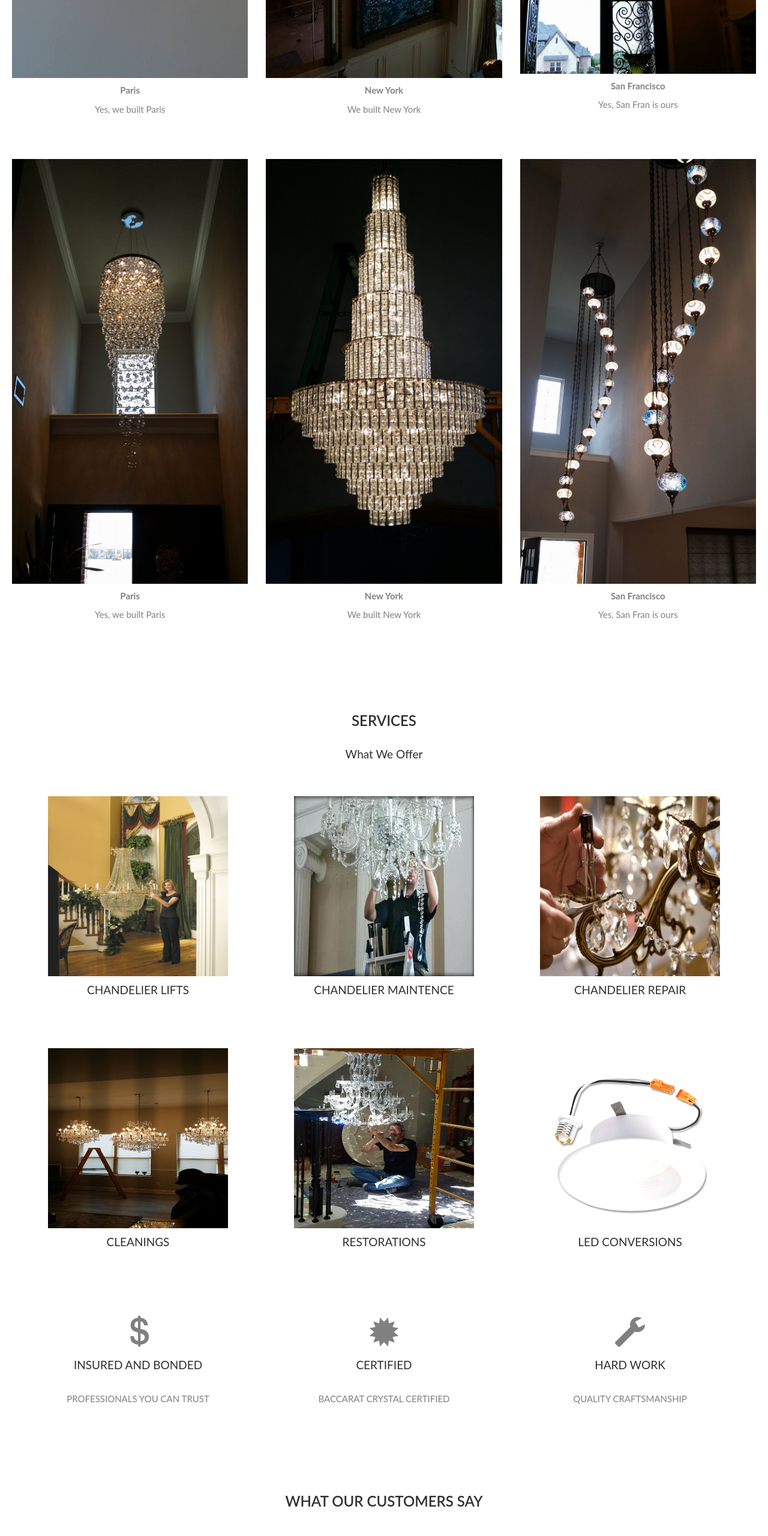
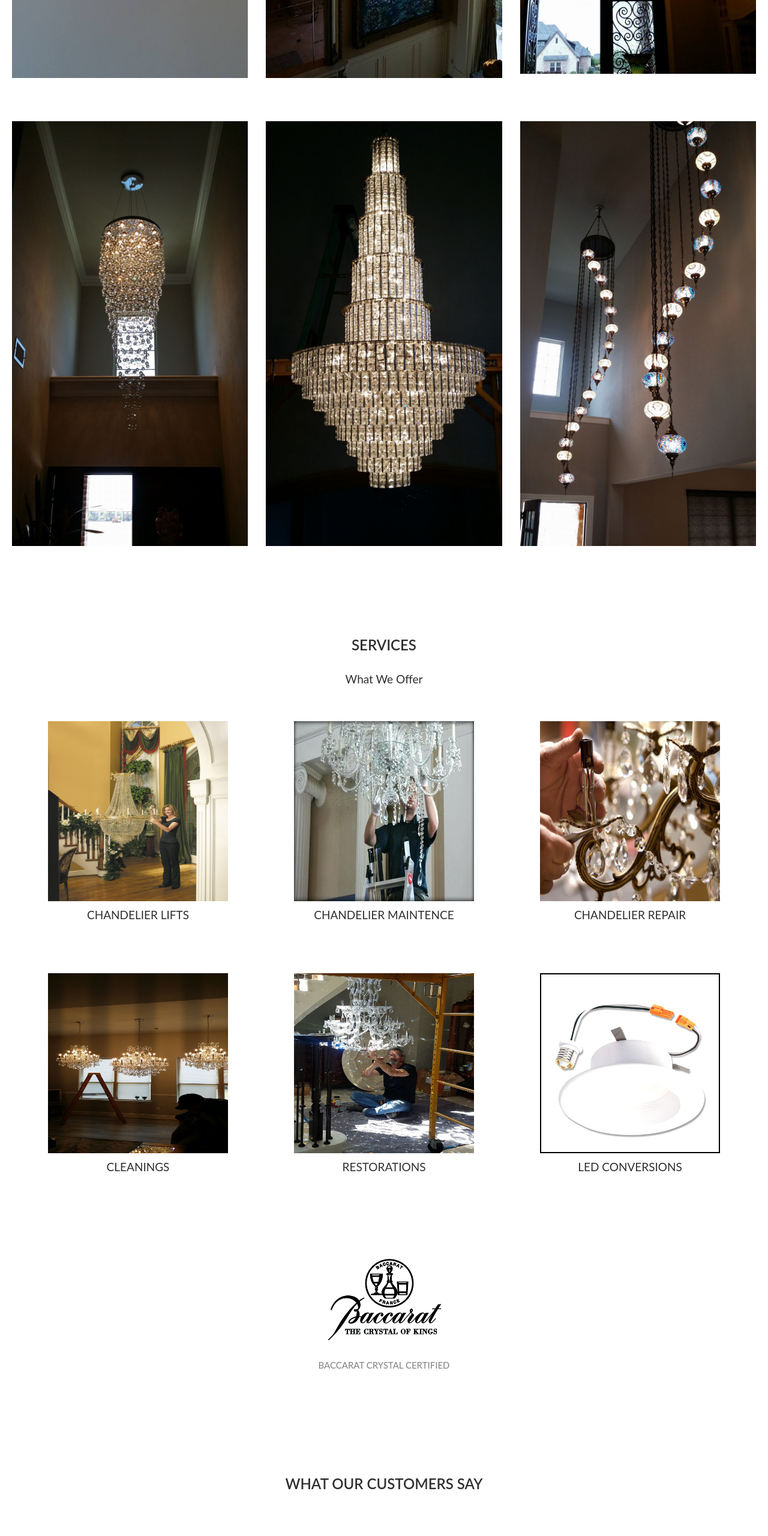
Before and after one commit to GarrettChapman/ElectriCorp-2, a plain HTML site: page index.html in a window 1280 px wide. Shown: the part 2380-4940 px from the top of the page at 60% size. Drawn offline with nearby package versions, Linux system fonts and the light colour scheme.

Commit message:
add reviews and styles

```diff
--- a/index.html
+++ b/index.html
@@ -77,22 +77,22 @@
     <div class="col-sm-4">
       <div class="thumbnail">
         <img src="../img/chandelier11.jpg" alt="Chandelier" width="400" height="300">
-        <p><strong>Paris</strong></p>
-        <p>Yes, we built Paris</p>
+        <p><strong></strong></p>
+        <p></p>
       </div>
     </div>
     <div class="col-sm-4">
       <div class="thumbnail">
         <img src="../img/chandelier12.jpg" alt="Chandelier" width="400" height="300">
-        <p><strong>New York</strong></p>
-        <p>We built New York</p>
+        <p><strong></strong></p>
+        <p></p>
       </div>
     </div>
     <div class="col-sm-4">
       <div class="thumbnail">
         <img src="../img/chandelier7.jpg" alt="Chandelier" width="400" height="300">
-        <p><strong>San Francisco</strong></p>
-        <p>Yes, San Fran is ours</p>
+        <p><strong></strong></p>
+        <p></p>
       </div>
     </div>
   </div><br>
@@ -101,22 +101,22 @@
     <div class="col-sm-4">
       <div class="thumbnail">
         <img src="../img/chandelier6.jpg" alt="Chandelier" width="400" height="300">
-        <p><strong>Paris</strong></p>
-        <p>Yes, we built Paris</p>
+        <p><strong></strong></p>
+        <p></p>
       </div>
     </div>
     <div class="col-sm-4">
       <div class="thumbnail">
         <img src="../img/chandelier10.jpg" alt="Chandelier" width="400" height="300">
-        <p><strong>New York</strong></p>
-        <p>We built New York</p>
+        <p><strong></strong></p>
+        <p></p>
       </div>
     </div>
     <div class="col-sm-4">
       <div class="thumbnail">
         <img src="../img/chandelier8.jpg" alt="Chandelier" width="400" height="300">
-        <p><strong>San Francisco</strong></p>
-        <p>Yes, San Fran is ours</p>
+        <p><strong></strong></p>
+        <p></p>
       </div>
     </div>
   </div><br>
@@ -156,7 +156,7 @@
         <p></p>
       </div>
       <div class="col-sm-12 col-md-6 col-lg-4">
-        <img src="../img/ledConversion.jpg" alt="LED Conversions" width="300" height="300">
+        <img src="../img/ledConversion.jpg" alt="LED Conversions" width="300" height="300" style="border: solid black 2px">
         <h4>LED CONVERSIONS</h4>
         <p></p>
       </div>
@@ -167,24 +167,18 @@
 
 
     <div class="row slideanim">
-      <div class="col-sm-4">
-        <span class="glyphicon glyphicon-usd logo-small"></span>
-        <h4>INSURED AND BONDED</h4>
-        <p>PROFESSIONALS YOU CAN TRUST</p>
-      </div>
-      <div class="col-sm-4">
-        <span class="glyphicon glyphicon-certificate logo-small"></span>
-        <h4>CERTIFIED</h4>
+
+    <div class="col-sm-4 certified">
+        <!-- <span class="glyphicon glyphicon-certificate logo-small"></span>
+        <h4>CERTIFIED</h4> -->
+        <img src="../img/baccaratt.png" alt="">
         <p>BACCARAT CRYSTAL CERTIFIED</p>
       </div>
-      <div class="col-sm-4">
-        <span class="glyphicon glyphicon-wrench logo-small"></span>
-        <h4 style="color:#303030;">HARD WORK</h4>
-        <p>QUALITY CRAFTSMANSHIP</p>
-      </div>
+
     </div>
   </div>
 
+  <br>
   <br>
   <br>
 
@@ -196,21 +190,25 @@
       <li data-target="#myCarousel" data-slide-to="1"></li>
       <li data-target="#myCarousel" data-slide-to="2"></li>
       <li data-target="#myCarousel" data-slide-to="4"></li>
+      <li data-target="#myCarousel" data-slide-to="5"></li>
     </ol>
 
     <!-- Wrapper for slides -->
     <div class="carousel-inner" role="listbox">
       <div class="item active">
-        <h4>"This company is the best. I am so happy with the result!"<br><span>Michael Roe, Vice President, Comment Box</span></h4>
+        <h4>"Aladdin Light Lift recommends SKB ElectriCorp to all Aladdin clientele in the DFW area. Shawn and Gary have been working with Aladdin Light for many years and can provide clients with installation on technical assistance with our products. If Aladdin needed work perfomed in Dallas we call on Shawn and Gary to help us out! "<br><br><span>Zach Barry, International Sales Manager, Aladdin Lifts</span></h4>
       </div>
       <div class="item">
-        <h4>"One word... WOW!!"<br><span>John Doe, Salesman, Rep Inc</span></h4>
+        <h4>"Shawn and Gary are the best in the business. We have recommended them for the past 15 years to install multi-million dollar jobs or just one chandelier. Our motto is don't pay for someone else to learn how to hang your chandelier when these guys do it so fast and perfect. "<br><br><br><span>Elegent Lighting, Dallas</span></h4>
       </div>
       <div class="item">
-        <h4>"Could I... BE any more happy with this company?"<br><span>Chandler Bing, Actor, FriendsAlot</span></h4>
+        <h4>"The arm on my chandelier was broken so I gave Shawn and Gary a call and they were able to locate a new arm and replace it without any problems. Will be recomending them again" <br><br><br><span>Joe Russel</span></h4>
       </div>
       <div class="item">
-        <h4>"These guys are great, but they owe me a beer.."<br><span>Random guy at the bar..</span></h4>
+        <h4>"As a local realtor in the DFW metroplex for over 27 years I have had fantastic results in using ElectriCorp for electrical work needed to complete the sale of a home in repair request situation, always get great results and swift action."<br><br><br><span>Tres Holder, TAHS, SFR, ABR, AHWD, REMAX</span></h4>
+      </div>
+      <div class="item">
+        <h4>"Shawn and Gary are outstanding electricians. They can solve any problem <br><br><br><span>J. Davenport</span></h4>
       </div>
     </div>
 
@@ -224,7 +222,7 @@
       <span class="sr-only">Next</span>
     </a>
   </div>
-</div>
+
 
 <!-- Container (Contact Section) -->
 <div id="contact" class="container-fluid bg-grey">
--- a/styles.css
+++ b/styles.css
@@ -17,6 +17,12 @@ h4 {
     font-weight: 400;
     margin-bottom: 30px;
 }
+
+.certified {
+  width: 100%;
+   margin: 0 auto;
+}
+
 .jumbotron {
     background-image: url("../img/crystal.jpg");
     background-position: center;
@@ -55,12 +61,15 @@ h4 {
 .carousel-control.right, .carousel-control.left {
     background-image: none;
     color: gray;
+    padding: 25px;
 }
 .carousel-indicators li {
     border-color: gray;
+
 }
 .carousel-indicators li.active {
     background-color: gray;
+
 }
 .item h4 {
     font-size: 19px;
@@ -68,6 +77,7 @@ h4 {
     font-weight: 400;
     font-style: italic;
     margin: 70px 0;
+    padding-bottom: 65px;
 }
 .item span {
     font-style: normal;
```
Also changed, not shown: img/baccaratt.png (added), 2 other files.
